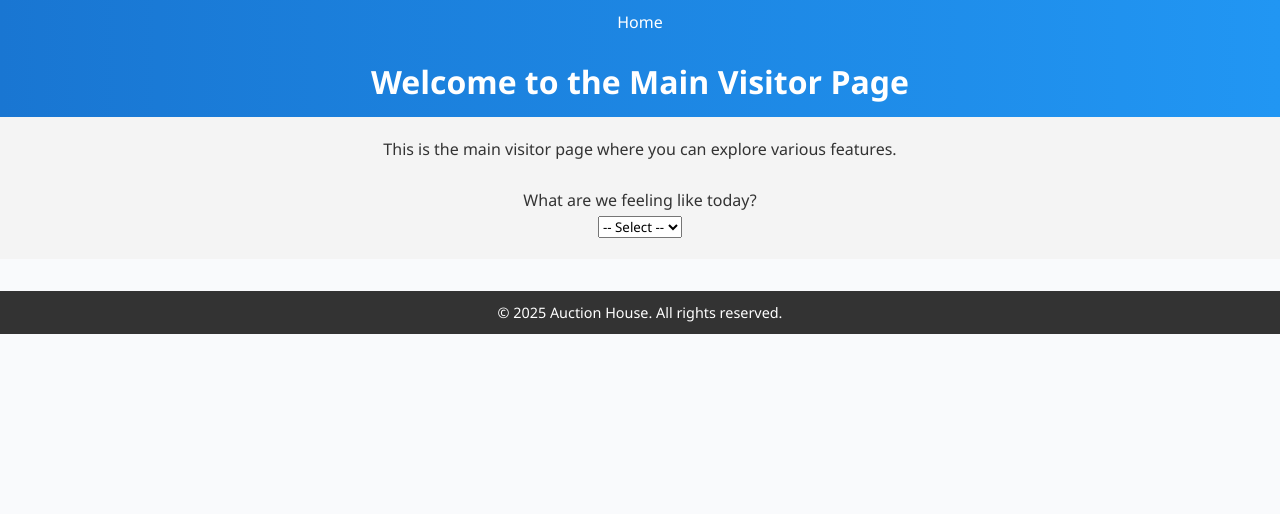
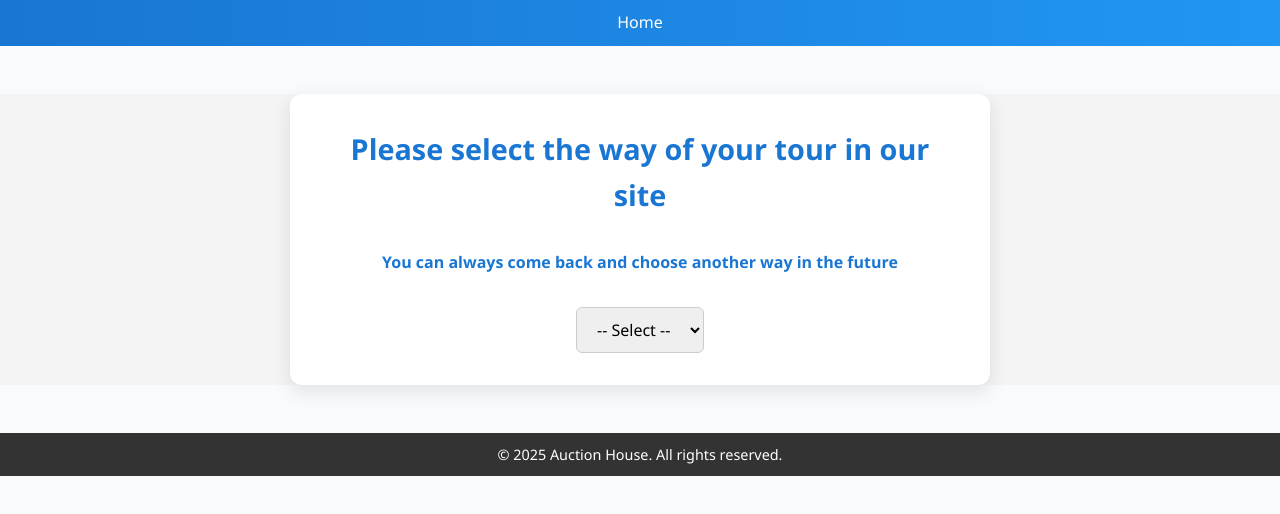
Before and after one commit to AlexPapantoniou/Auctions-Website-Frontend, an Angular app: page /app-main-visitor in a window 1280 px wide. Shown: the top 514 px of the page. Built offline with nearby package versions, Linux system fonts and the light colour scheme.

Commit message:
main visitor page

```diff
--- a/src/app/main-visitor/main-visitor.component.css
+++ b/src/app/main-visitor/main-visitor.component.css
@@ -1,22 +1,59 @@
-body {
-  font-family: Arial, sans-serif;
-  margin: 0;
-  padding: 0;
-  background-color: #f4f4f4;
-}
-header {
-  background-color: #4CAF50;
-  color: white;
-  padding: 10px 0;
+/* Container */
+.main-visitor-container {
+  max-width: 700px;
+  margin: 3rem auto;
+  padding: 2rem;
+  background: #fff;
+  border-radius: 12px;
+  box-shadow: 0 6px 20px rgba(0, 0, 0, 0.1);
   text-align: center;
 }
-main {
-  padding: 20px;
-  text-align: center;
+
+/* Heading */
+.main-visitor-container h1 {
+  font-size: 1.8rem;
+  color: #1976d2;
+  margin-bottom: 2rem;
 }
-footer {
-  text-align: center;
-  padding: 10px 0;
-  background-color: #333;
-  color: white;
+.main-visitor-container h3 {
+  font-size: 1rem;
+  color: #1976d2;
+  margin-bottom: 2rem;
 }
+
+/* Role selector */
+.role-selector {
+  display: flex;
+  justify-content: center;
+  margin-top: 1rem;
+}
+
+.role-selector select {
+  padding: 0.6rem 1rem;
+  font-size: 1rem;
+  border-radius: 6px;
+  border: 1px solid #ccc;
+  outline: none;
+  transition: border 0.2s ease, box-shadow 0.2s ease;
+}
+
+.role-selector select:focus {
+  border-color: #1976d2;
+  box-shadow: 0 0 5px rgba(25, 118, 210, 0.3);
+}
+
+/* Responsive */
+@media (max-width: 480px) {
+  .main-visitor-container {
+    padding: 1.5rem;
+    margin: 2rem auto;
+  }
+
+  .main-visitor-container h1 {
+    font-size: 1.5rem;
+  }
+
+  .role-selector select {
+    width: 100%;
+  }
+}
--- a/src/app/main-visitor/main-visitor.component.html
+++ b/src/app/main-visitor/main-visitor.component.html
@@ -1,14 +1,13 @@
-<header>
-    <h1>Welcome to the Main Visitor Page</h1>
-</header>
-<main>
-    <p>This is the main visitor page where you can explore various features.</p>
-    <br>
-    <p>What are we feeling like today?</p>
+<div class="main-visitor-container">
+    <h1>Please select the way of your tour in our site</h1>
+    <h3>You can always come back and choose another way in the future</h3>
+
+    <div class="role-selector">
         <select name = "visitor_type" id = "visitor_type" (change) = "onVisitorTypeChange($event)" >
             <option value = "">-- Select --</option>
             <option value = "visitor">Visitor</option>
             <option value = "bidder">Bidder</option>
             <option value = "seller">Seller</option>
         </select>
-</main>
+    </div>
+</div>
--- a/src/app/services/user.service.ts
+++ b/src/app/services/user.service.ts
@@ -12,6 +12,7 @@ export interface User {
   email: string;
   phonenumber: string;
   afm: string;
+  accepted: boolean;
 }
 
 @Injectable({
--- a/src/app/signup/signup.component.ts
+++ b/src/app/signup/signup.component.ts
@@ -9,7 +9,7 @@ import { Router } from '@angular/router';
   styleUrl: './signup.component.css',
 })
 export class SignupComponent {
-  user: User = { username: '', password: '', firstname: '', lastname: '', city: '', address: '', email: '', phonenumber: '', afm: '' };
+  user: User = { username: '', password: '', firstname: '', lastname: '', city: '', address: '', email: '', phonenumber: '', afm: '', accepted: false };
   message: string = '';
 
   constructor(private userService: UserService, private router: Router) {}
@@ -18,7 +18,7 @@ export class SignupComponent {
     this.userService.signup(this.user).subscribe({
       next: (savedUser) => {
         this.message = `User ${savedUser.username} registered successfully!`;
-        this.user = { username: '', password: '', firstname: '', lastname: '', city: '', address: '', email: '', phonenumber: '', afm: '' };
+        this.user = { username: '', password: '', firstname: '', lastname: '', city: '', address: '', email: '', phonenumber: '', afm: '', accepted: false };
         this.router.navigate(['/app-waiting']);
       },
       error: (err) => {
--- a/src/app/waiting/waiting.component.html
+++ b/src/app/waiting/waiting.component.html
@@ -1 +1,4 @@
-<p>waiting works!</p>
+<div>
+    <h2>Your registration is under review.</h2>
+    <p>Please wait for an administrator to approve your account.</p>
+</div>
--- a/src/app/welcome/welcome.component.ts
+++ b/src/app/welcome/welcome.component.ts
@@ -18,8 +18,11 @@ export class WelcomeComponent {
   onSubmit(): void {
     this.userService.login(this.username, this.password).subscribe({
       next: (user) => {
-        this.message = `Welcome back, $(user.firstname)!`;
-        this.router.navigate(['/app-main-visitor']);
+        if (user.username === 'admin') {
+          this.router.navigate(['/app-admin']);
+        } else {
+          this.router.navigate(['/app-main-visitor']);
+        }
       },
       error: (err) => {
         console.error(err);
```
Lines whose indentation alone changed are shown as unchanged.
